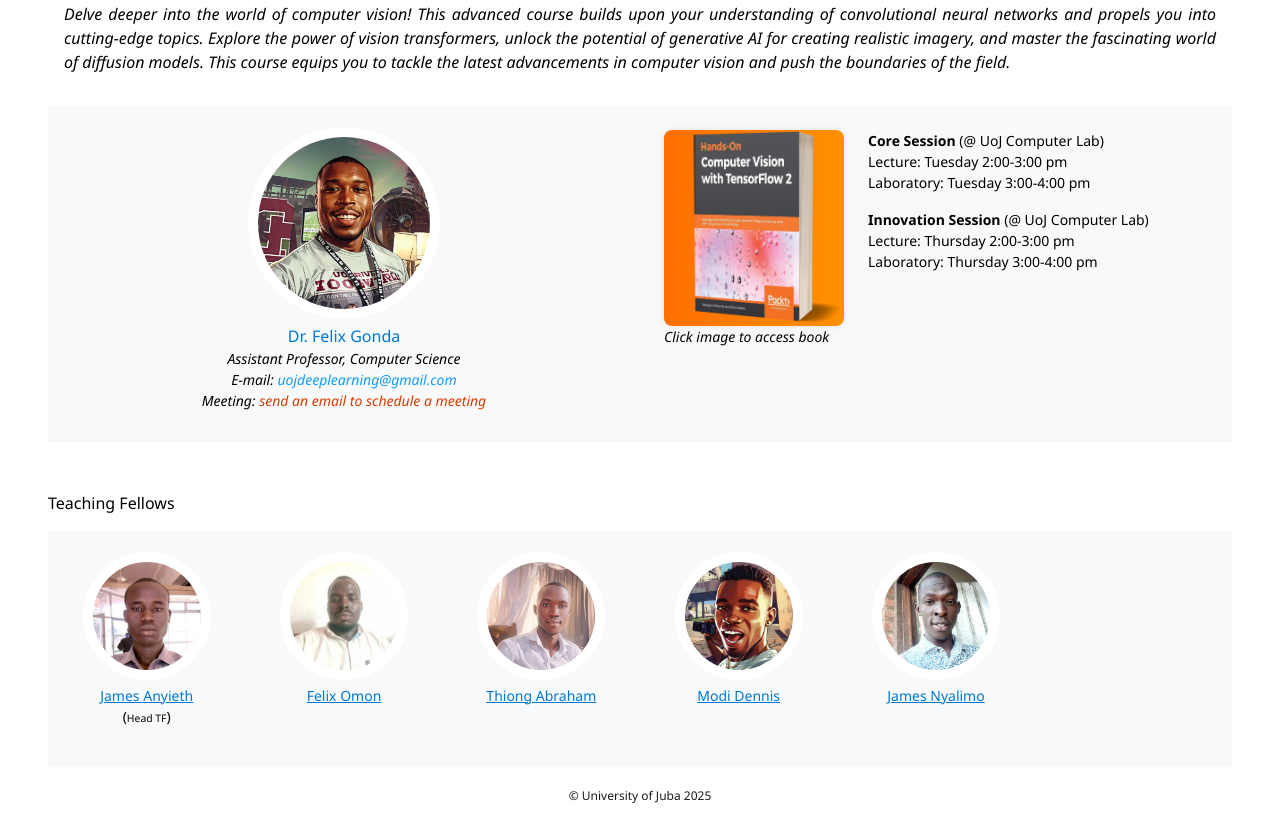
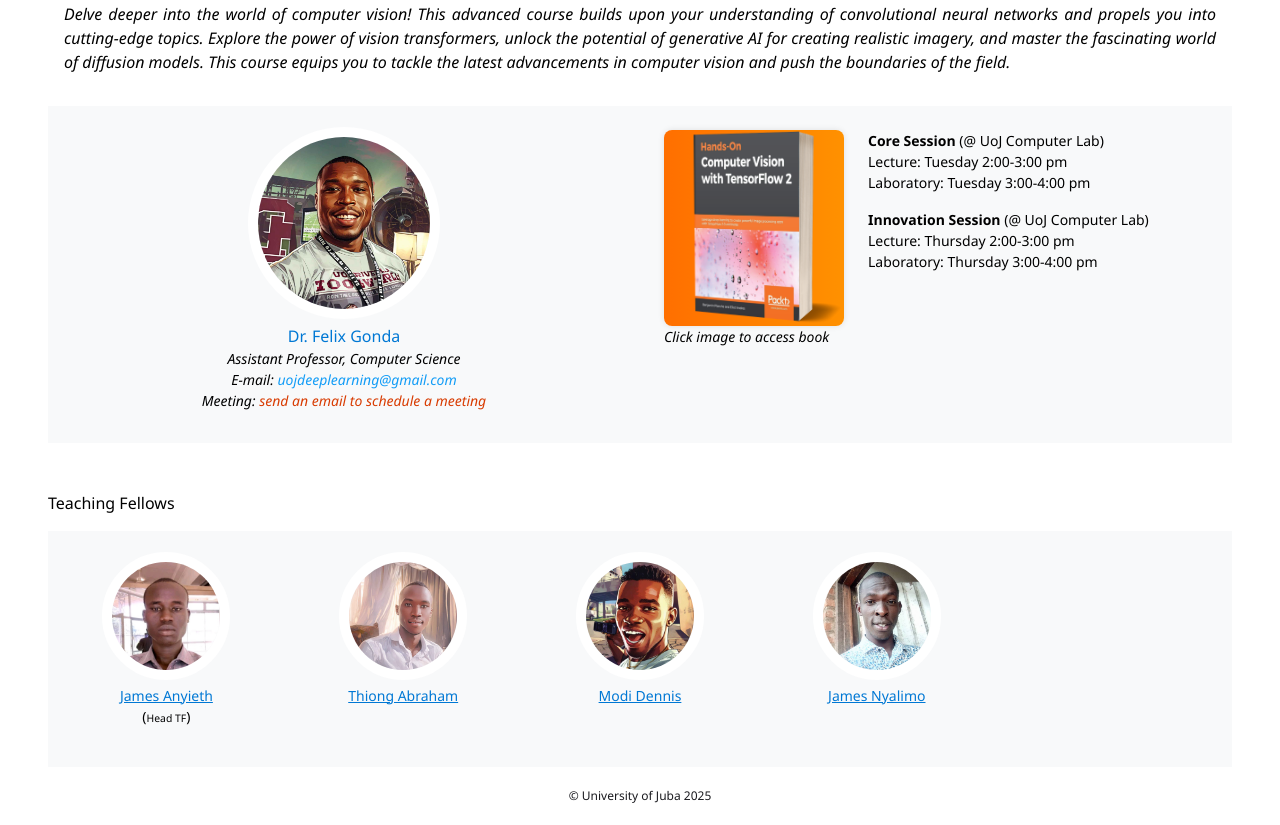
Before and after one commit to uojai/computervision, a plain HTML site: page index.html in a window 1280 px wide. Shown: the part 443-1268 px from the top of the page. Drawn offline with Linux system fonts and the light colour scheme.

Commit message:
Add files via upload

```diff
--- a/index.html
+++ b/index.html
@@ -157,18 +157,18 @@
                                 </div>
                             </div>
                         </div>
-                        <div class="col mb-2 mb-md-1">
-                            <div class="bg-light-gray pb-3">
-                                <div class="card-body  text-center bg-light-gray bottom-white px-3 py-3">
-                                    <div class="card-body">
-                                        <img class="tf-image-primary" src="images/omon.jpg" alt="Omon"><br>
-                                        <p class="px-0 text-center small">
-                                            <a href="https://www.linkedin.com/in/felixomon">Felix Omon</a><br>
-                                        </p>
-                                    </div>
-                                </div>
-                            </div>
-                        </div>
+<!--                        <div class="col mb-2 mb-md-1">-->
+<!--                            <div class="bg-light-gray pb-3">-->
+<!--                                <div class="card-body  text-center bg-light-gray bottom-white px-3 py-3">-->
+<!--                                    <div class="card-body">-->
+<!--                                        <img class="tf-image-primary" src="images/omon.jpg" alt="Omon"><br>-->
+<!--                                        <p class="px-0 text-center small">-->
+<!--                                            <a href="https://www.linkedin.com/in/felixomon">Felix Omon</a><br>-->
+<!--                                        </p>-->
+<!--                                    </div>-->
+<!--                                </div>-->
+<!--                            </div>-->
+<!--                        </div>-->
                         <div class="col mb-2 mb-md-0">
                             <div class="bg-light-gray pb-3">
                                 <div class="card-body  text-center bg-light-gray bottom-white px-3 py-3">
```
